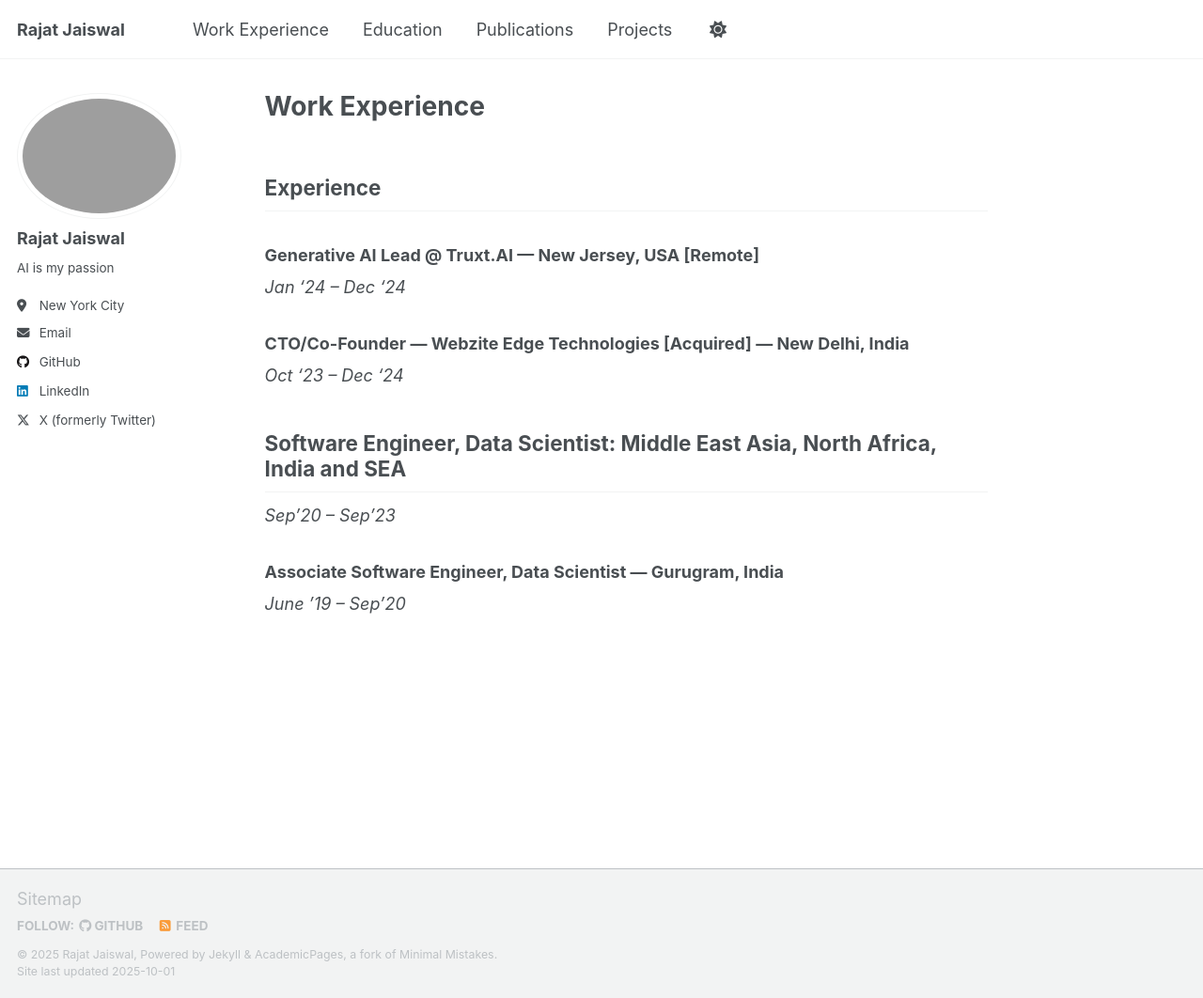
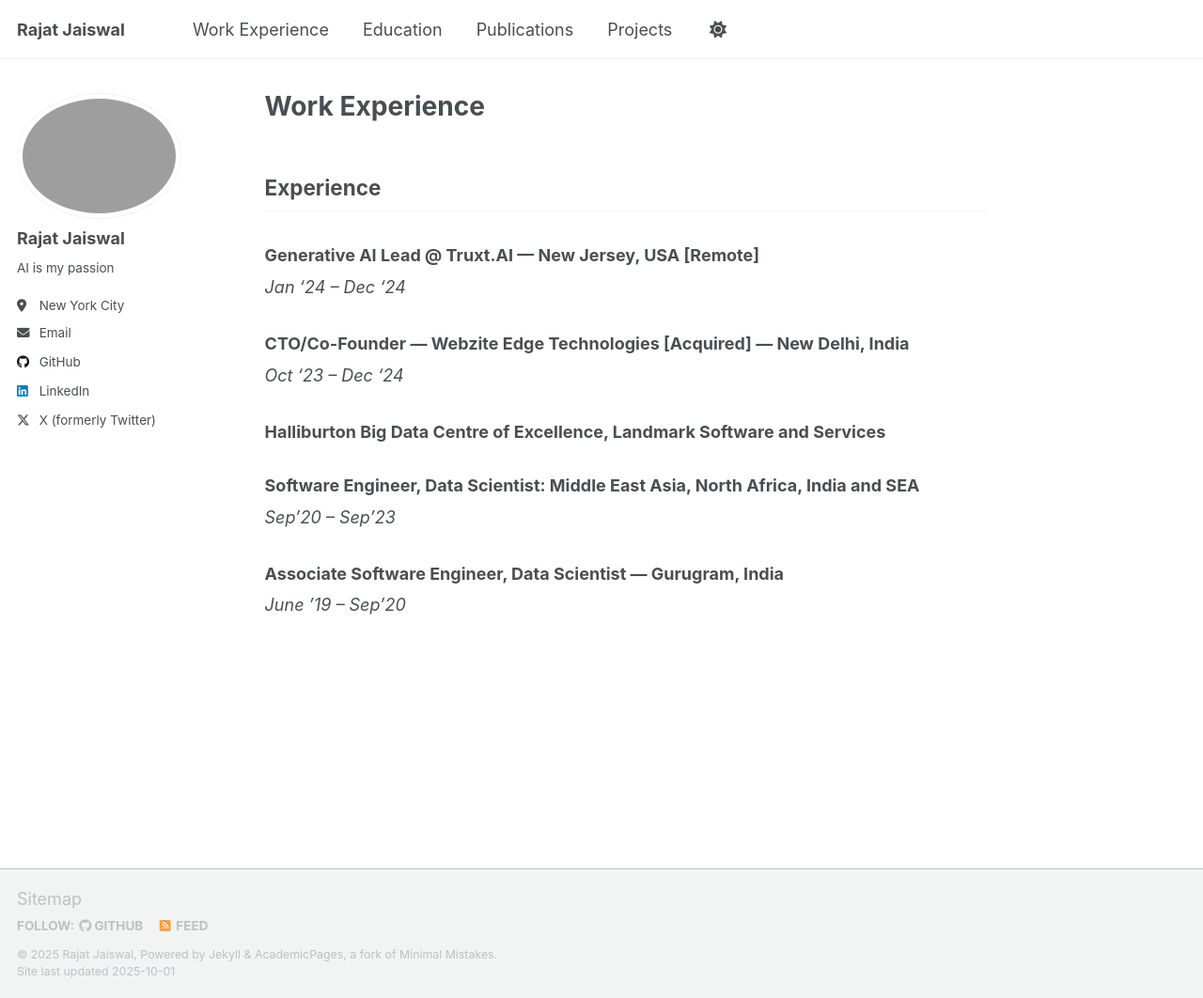
Before and after one commit to onlinerj/onlinerj.github.io, a Jekyll site: the page built from _pages/work-experience.md, in a window 1280 px wide and 1062 px high. Shown: the whole window at 94% size. Built offline with Jekyll 4.4.1, drawn with Linux system fonts in a browser that asks for light colours; a script that is not in the unit is left out.

Commit message:
update: work experience page

```diff
--- a/_pages/work-experience.md
+++ b/_pages/work-experience.md
@@ -15,7 +15,8 @@
 _Oct ‘23 – Dec ‘24_
 
 
-## Software Engineer, Data Scientist: Middle East Asia, North Africa, India and SEA
+### Halliburton Big Data Centre of Excellence, Landmark Software and Services
+### Software Engineer, Data Scientist: Middle East Asia, North Africa, India and SEA
 _Sep’20 – Sep’23_
 
 
```
